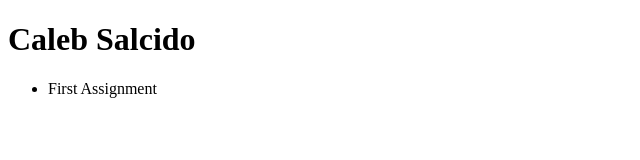
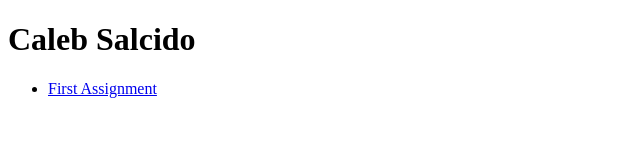
Before and after one commit to majorcsal/ifsc-11003, a plain HTML site: page index.html in a window 1280 px wide. Shown: the whole page, without its empty margins (0-640 px from the left). Drawn offline with Linux system fonts and the light colour scheme.

Commit message:
Added Prototype

```diff
--- a/index.html
+++ b/index.html
@@ -14,7 +14,7 @@
   <h1>Caleb Salcido</h1>
   <nav>
     <ul>
-        <li>First Assignment</li>
+        <li><a href="prototype/index.html">First Assignment</a></li>
     </ul>
   </nav>
 </body>
```
Also changed, not shown: prototype/index.html (added, +1 -0 lines).
